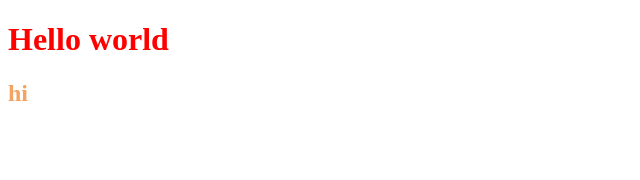
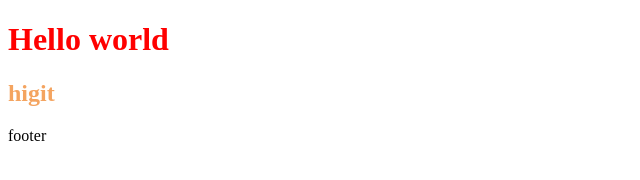
Before and after one commit to nurdinovna/my-site, a plain HTML site: page index.html in a window 1280 px wide. Shown: the full height of the page, 0-640 px from the left. Drawn offline with Linux system fonts and the light colour scheme.

Commit message:
Add footer

```diff
--- a/index.html
+++ b/index.html
@@ -10,6 +10,7 @@
 <body>
     <h1>Hello world
     </h1>
-     <h2>hi</h2>
+     <h2>higit</h2>
+     <footer>footer</footer>
 </body>
 </html>
```
